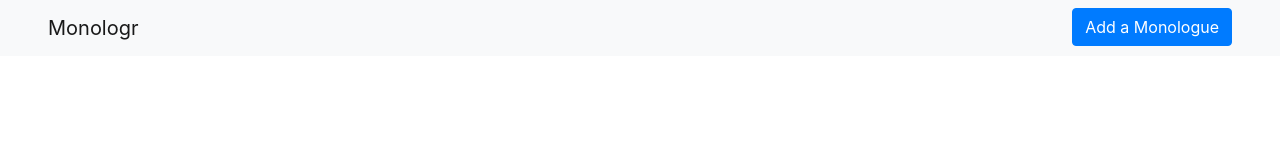
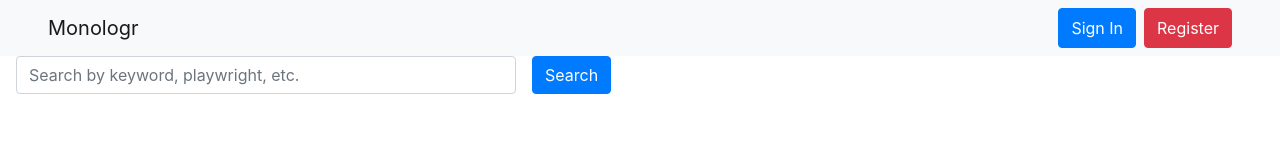
Before and after one commit to doylio/monologr, a website: page index.html in a window 1280 px wide. Drawn offline with nearby package versions, Linux system fonts and the light colour scheme.

Commit message:
Added search bar and found background image (yet to be placed)

```diff
--- a/index.html
+++ b/index.html
@@ -2,6 +2,7 @@
 <html>
 <head>
 	<meta charset="utf-8">
+	<meta name="viewport" content="width=device-width, initial-scale=1.0">
 	<title>Monologr</title>
 	<link rel="stylesheet" href="https://stackpath.bootstrapcdn.com/bootstrap/4.1.0/css/bootstrap.min.css" integrity="sha384-9gVQ4dYFwwWSjIDZnLEWnxCjeSWFphJiwGPXr1jddIhOegiu1FwO5qRGvFXOdJZ4" crossorigin="anonymous">
 </head>
@@ -10,10 +11,19 @@
 		<li class="nav-item">
 			<a class="navbar-brand" href="/">Monologr</a>
 		</li>
-		<li class="nav-item">
-			<button type="button" class="btn btn-primary">Add a Monologue</button>
+		<li class="nav-item d-none d-md-flex">
+			<button class="btn btn-primary mr-2">Sign In</button>
+			<button class="btn btn-danger">Register</button>
 		</li>
 	</ul>
+
+	<form class="form-inline w-100">
+  		<div style="width: 500px" class="form-group mx-sm-3 mb-2">
+    		<label for="searchInput" class="sr-only">Search</label>
+    		<input class="form-control w-100" id="searchInput" placeholder="Search by keyword, playwright, etc.">
+  		</div>
+		<button type="submit" class="btn btn-primary mb-2">Search</button>
+	</form>
 
 
 	<script src="https://code.jquery.com/jquery-3.3.1.slim.min.js" integrity="sha384-q8i/X+965DzO0rT7abK41JStQIAqVgRVzpbzo5smXKp4YfRvH+8abtTE1Pi6jizo" crossorigin="anonymous"></script>
```
Also changed, not shown: 1 other file.
